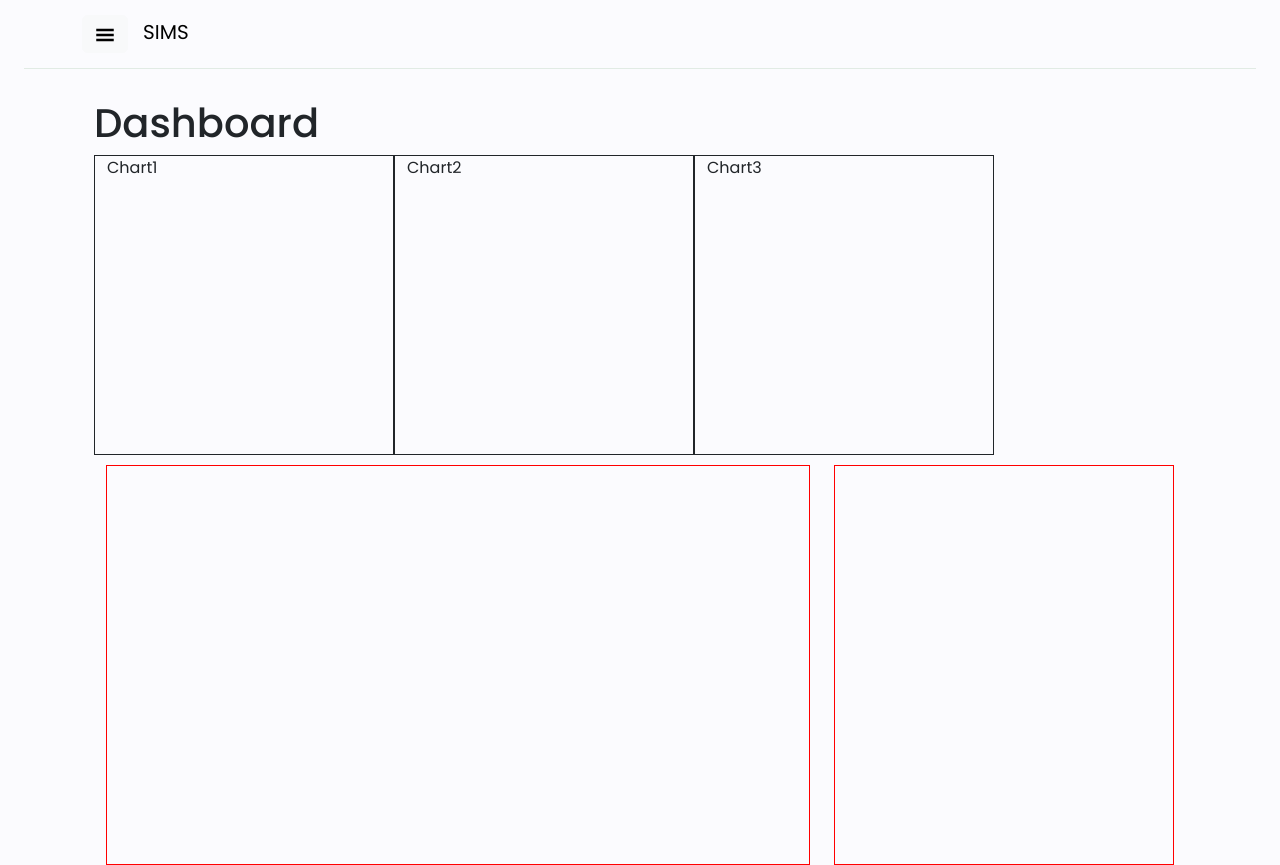
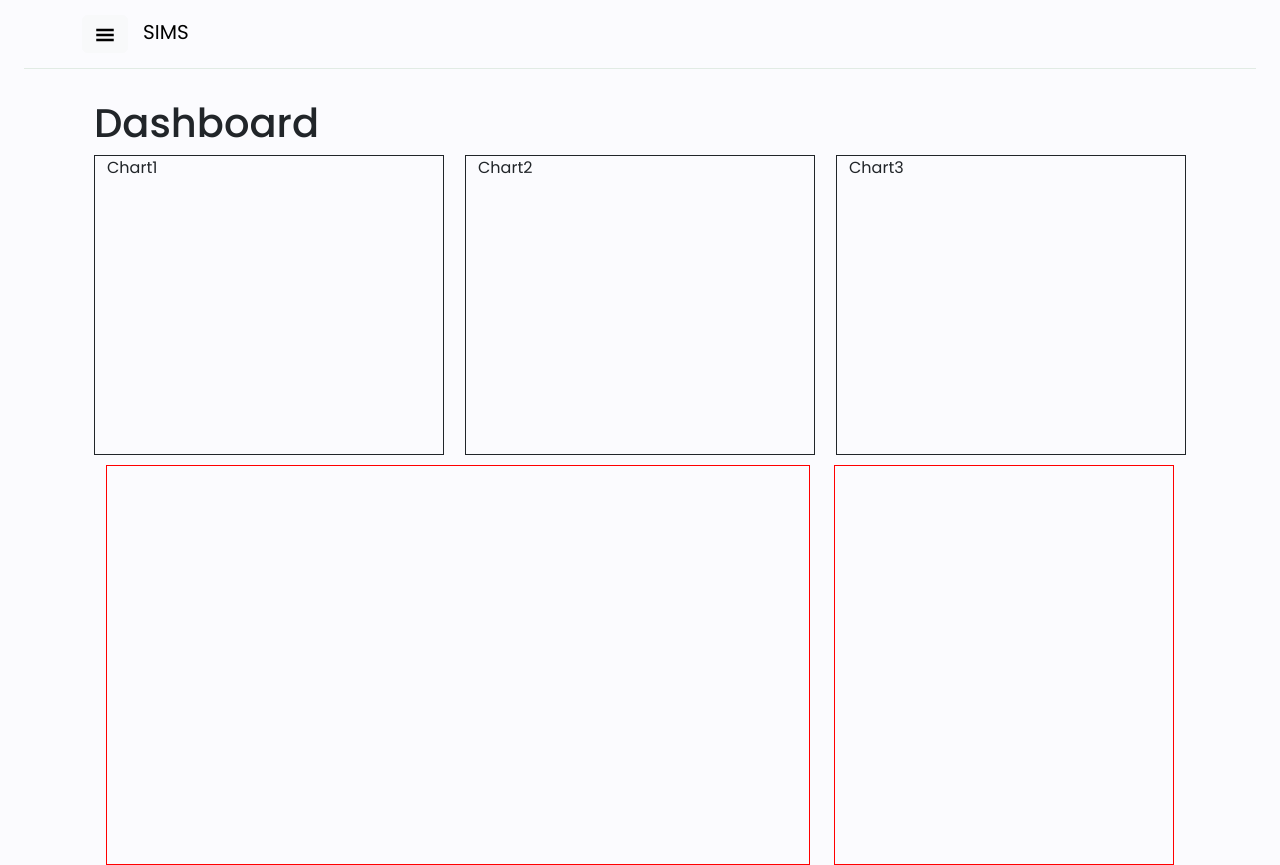
Before and after one commit to MarkRyuo/SalesInventoryManagementSystem_SIMS, a React (Vite) app in the folder client/: page /DashboardPage in a window 1280 px wide. Built offline with nearby package versions, Linux system fonts and the light colour scheme.

Commit message:
Subject : Body

```diff
--- a/client/src/components/Dashboard/Charts.jsx
+++ b/client/src/components/Dashboard/Charts.jsx
@@ -13,8 +13,8 @@ export const Charts = () => {
     return (
         <>
             <div className="mainChart">
-                <Row className="">
-                    <Col lg={4} className={DashStyle.colChart1}>
+                <Row className="d-flex justify-content-between">
+                    <Col lg={4} md={12} className={DashStyle.colChart1}>
                         <Chart1 />
                     </Col>
                     <Col lg={4} className={DashStyle.colChart2}>
--- a/client/src/components/Dashboard/Dashboard.module.css
+++ b/client/src/components/Dashboard/Dashboard.module.css
@@ -4,21 +4,21 @@
 
 
 .colChart1 {
-    width: 300px;
+    width: 350px;
     height: 300px;
 
     border: 1px solid;
 }
 
 .colChart2 {
-    width: 300px;
+    width: 350px;
     height: 300px;
 
     border: 1px solid;
 }
 
 .colChart3 {
-    width: 300px;
+    width: 350px;
     height: 300px;
 
     border: 1px solid;
```
